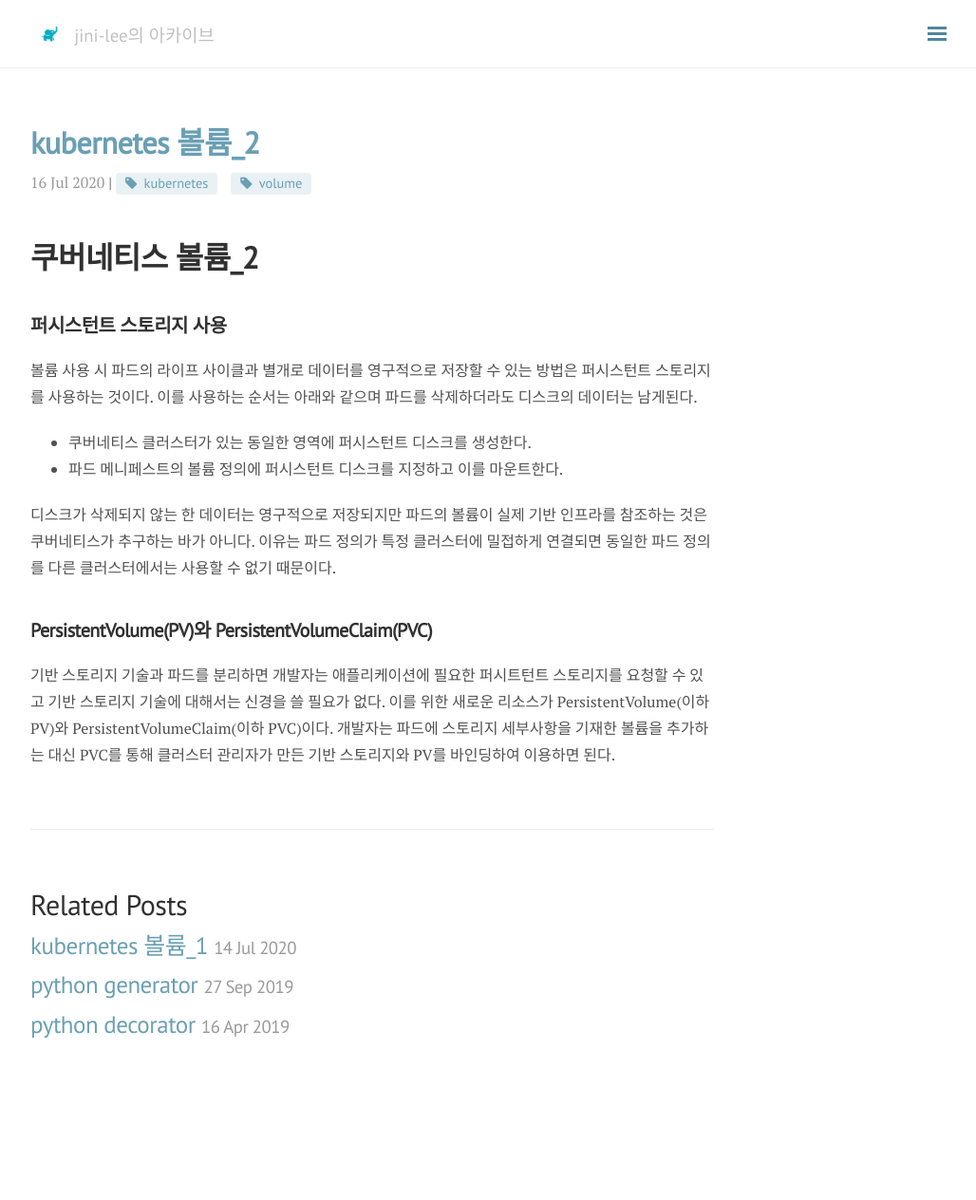
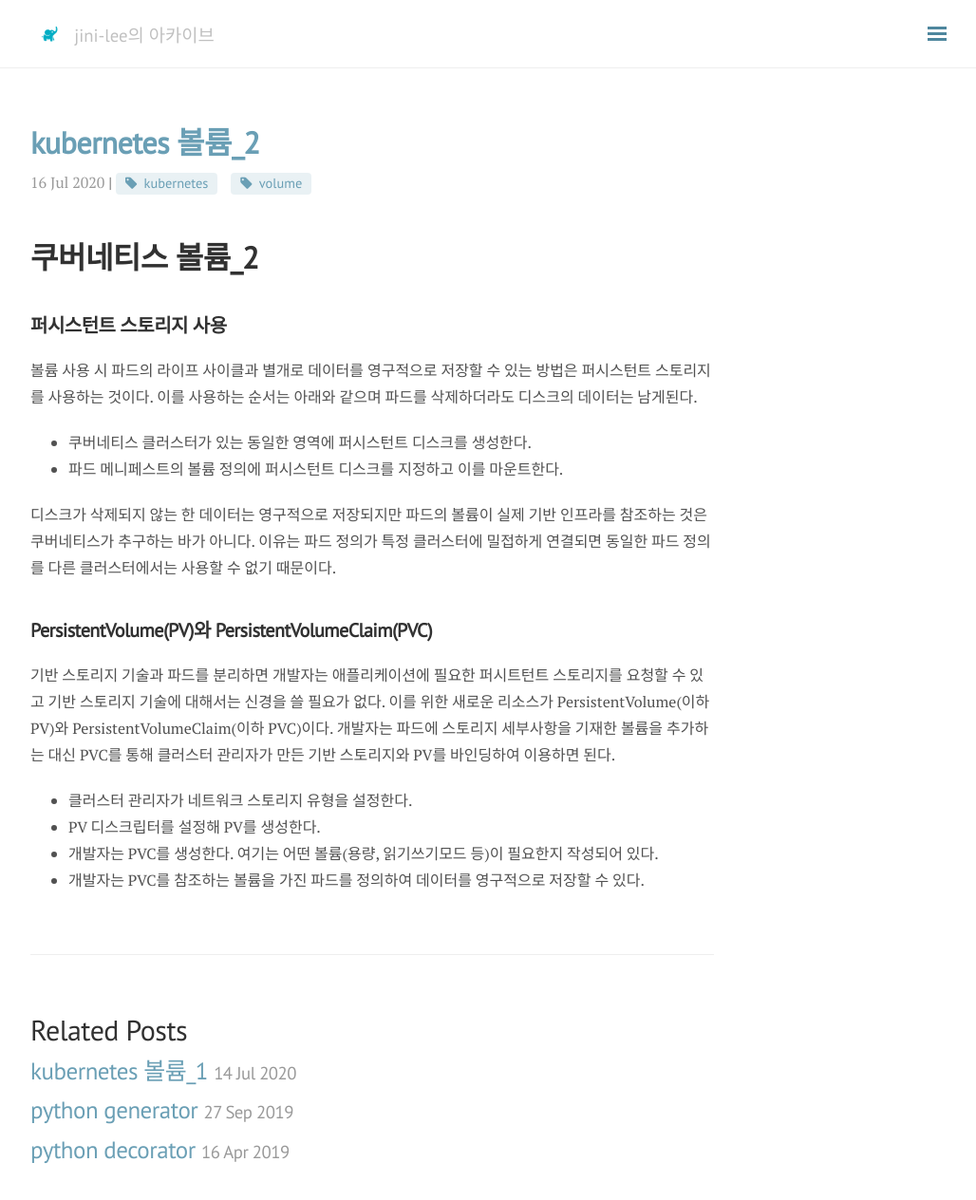
Before and after one commit to jini-lee/jini-lee.github.com, a Jekyll site: the page built from _posts/kubernetes/2020-07-16-volume-2.md, in a window 1280 px wide and 1287 px high. Shown: the top 1264 px of the window at 95% size, without its empty margins (248-1276 px from the left). Built offline with Jekyll 4.4.1, drawn with Linux system fonts in a browser that asks for light colours; nearby versions of some CDN libraries; comment, search, counter and statistics services are not loaded.

Commit message:
Update 2020-07-16-volume-2.md

```diff
--- a/_posts/kubernetes/2020-07-16-volume-2.md
+++ b/_posts/kubernetes/2020-07-16-volume-2.md
@@ -24,3 +24,8 @@ comments: true
 기반 스토리지 기술과 파드를 분리하면 개발자는 애플리케이션에 필요한 퍼시트턴트 스토리지를 요청할 수 있고 기반 스토리지 기술에 대해서는 신경을 쓸 필요가 없다.
 이를 위한 새로운 리소스가 PersistentVolume(이하 PV)와 PersistentVolumeClaim(이하 PVC)이다.
 개발자는 파드에 스토리지 세부사항을 기재한 볼륨을 추가하는 대신 PVC를 통해 클러스터 관리자가 만든 기반 스토리지와 PV를 바인딩하여 이용하면 된다.
+
+ - 클러스터 관리자가 네트워크 스토리지 유형을 설정한다.
+ - PV 디스크립터를 설정해 PV를 생성한다.
+ - 개발자는 PVC를 생성한다. 여기는 어떤 볼륨(용량, 읽기쓰기모드 등)이 필요한지 작성되어 있다.
+ - 개발자는 PVC를 참조하는 볼륨을 가진 파드를 정의하여 데이터를 영구적으로 저장할 수 있다.
```
